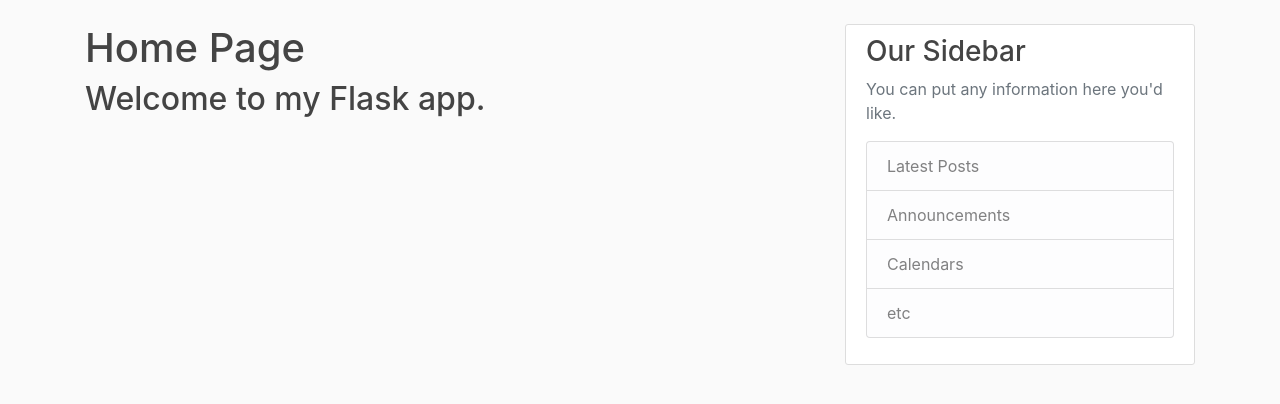
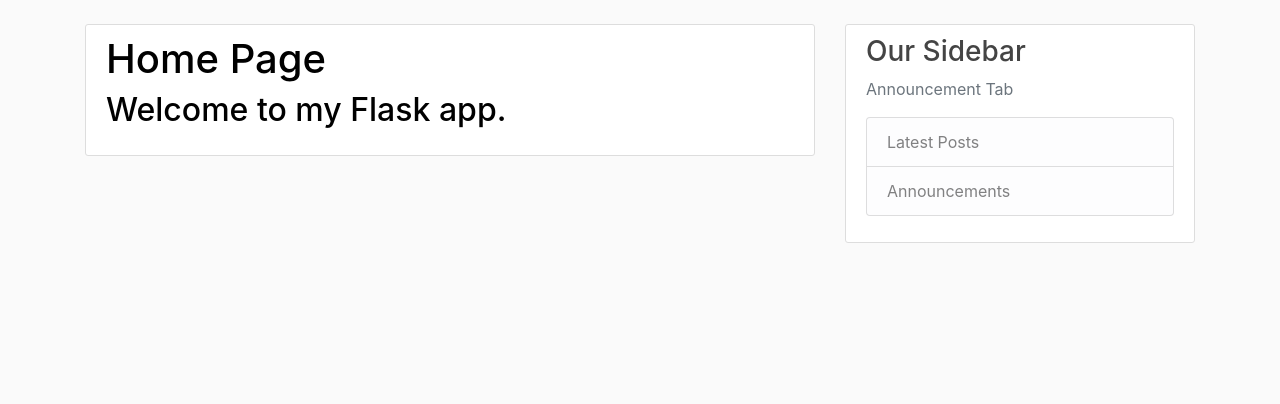
Before and after one commit to BeastMas065/Learning_flask, a Flask app: page / in a window 1280 px wide. Shown: the part 56-460 px from the top of the page. Run offline with Flask 3, Linux system fonts and the light colour scheme; data that the repository does not hold is empty.

Commit message:
minor changes and sorted templates folder

```diff
--- a/flask_blog/main/routes.py
+++ b/flask_blog/main/routes.py
@@ -8,12 +8,12 @@ main = Blueprint("main", __name__)
 def home():
     page = request.args.get('page', 1, type=int)
     posts = Post.query.order_by(Post.dateposted.desc()).paginate(page=page, per_page=5)
-    return render_template('home.html', posts=posts)
+    return render_template('main/home.html', posts=posts)
 
 @main.route('/about')
 def about():
-    return render_template('about.html', title='About Me')
+    return render_template('main/about.html', title='About Me')
 
 @main.route('/contact')
 def contact():
-    return render_template('contacts.html', title='Contact Me')
+    return render_template('main/contacts.html', title='Contact Me')
--- a/flask_blog/posts/routes.py
+++ b/flask_blog/posts/routes.py
@@ -16,12 +16,12 @@ def new_post():
         db.session.commit()
         flash("post uploaded succesfully", 'success')
         return(redirect(url_for('main.home')))
-    return render_template('Create_Post.html', form=form, title="new_post", Legend="New Post")
+    return render_template('posts/Create_Post.html', form=form, title="new_post", Legend="New Post")
 
 @posts.route('/post/<int:post_id>')
 def post_page(post_id):
     post = Post.query.get_or_404(post_id)
-    return render_template('post.html', title=post.title, post=post)
+    return render_template('posts/post.html', title=post.title, post=post)
 
 
 @posts.route('/post/<int:post_id>/update', methods=['GET', 'POST'])
@@ -40,7 +40,7 @@ def post_update(post_id):
     elif request.method == 'GET':
         form.title.data = post.title
         form.content.data = post.content
-    return render_template('Update.html', title="Update Post", post=post, form=form, Legend='Update Post')
+    return render_template('posts/Update.html', title="Update Post", post=post, form=form, Legend='Update Post')
 
 @posts.route('/post/<int:post_id>/delete', methods=['POST'])
 @login_required
--- a/flask_blog/templates/about.html
+++ /dev/null
@@ -1,6 +0,0 @@
-{% extends "layouts.html" %}
-{% block content %}
-    <h1>About Me</h1>
-    <p>This is a simple Flask application created for learning purposes.</p>
-    <p>It demonstrates basic routing and HTML rendering.</p>
-{% endblock content %}
--- a/flask_blog/templates/contacts.html
+++ /dev/null
@@ -1,5 +0,0 @@
-{% extends "layouts.html" %}
-{% block content %}
-    <h1>Contact Me</h1>
-    <p>You can reach me at <a href="mailto:masgamer065@gmail.com">masgamer065@gmail.com</a></p>
-{% endblock content %}
--- a/flask_blog/templates/layouts.html
+++ b/flask_blog/templates/layouts.html
@@ -61,12 +61,10 @@
                 <div class="col-md-4">
                     <div class="content-section">
                         <h3>Our Sidebar</h3>
-                        <p class='text-muted'>You can put any information here you'd like.
+                        <p class='text-muted'>Announcement Tab
                         <ul class="list-group">
                             <li class="list-group-item list-group-item-light">Latest Posts</li>
                             <li class="list-group-item list-group-item-light">Announcements</li>
-                            <li class="list-group-item list-group-item-light">Calendars</li>
-                            <li class="list-group-item list-group-item-light">etc</li>
                         </ul>
                         </p>
                     </div>
--- a/flask_blog/templates/home.html
+++ b/flask_blog/templates/main/home.html
@@ -1,7 +1,8 @@
 {% extends "layouts.html" %}
 {% block content %}
-    <h1>Home Page</h1>
-    <h2><p>Welcome to my Flask app.</p></h2>
+    <div class="content-section">
+        <h1 style="color: #000000">Home Page</h1>
+        <h2 style="color: #000000"><p>Welcome to my Flask app.</p></h2>
         {% for post in posts.items %}
             <article class="media content-section">
                 <img class="rounded-circle article-img" src="{{ url_for('static', filename='profile_pics/' + post.author.image_file) }}">
@@ -15,6 +16,7 @@
                 </div>
             </article>
         {% endfor %}
+    </div>
     <div class="d-flex justify-content-center">
         {% for page_num in posts.iter_pages(left_edge=1, right_edge=1, left_current=1, right_current=1) %}
             {% if page_num %}
```
Also changed, not shown: flask_blog/templates/main/about.html (added, +8 -0 lines), flask_blog/templates/main/contacts.html (added, +7 -0 lines), flask_blog/users/routes.py (+6 -6 lines), flask_blog/templates/posts/Create_Post.html (renamed from flask_blog/templates/Create_Post.html), flask_blog/templates/posts/Update.html (renamed from flask_blog/templates/Update.html), flask_blog/templates/posts/post.html (renamed from flask_blog/templates/post.html), flask_blog/templates/users/ResetPassword.html (renamed from flask_blog/templates/ResetPassword.html), flask_blog/templates/users/account.html (renamed from flask_blog/templates/account.html), flask_blog/templates/users/login.html (renamed from flask_blog/templates/login.html), flask_blog/templates/users/register.html (renamed from flask_blog/templates/register.html), flask_blog/templates/users/request_reset.html (renamed from flask_blog/templates/request_reset.html), flask_blog/templates/users/user_post.html (renamed from flask_blog/templates/user_post.html). Lines whose indentation alone changed are shown as unchanged.
